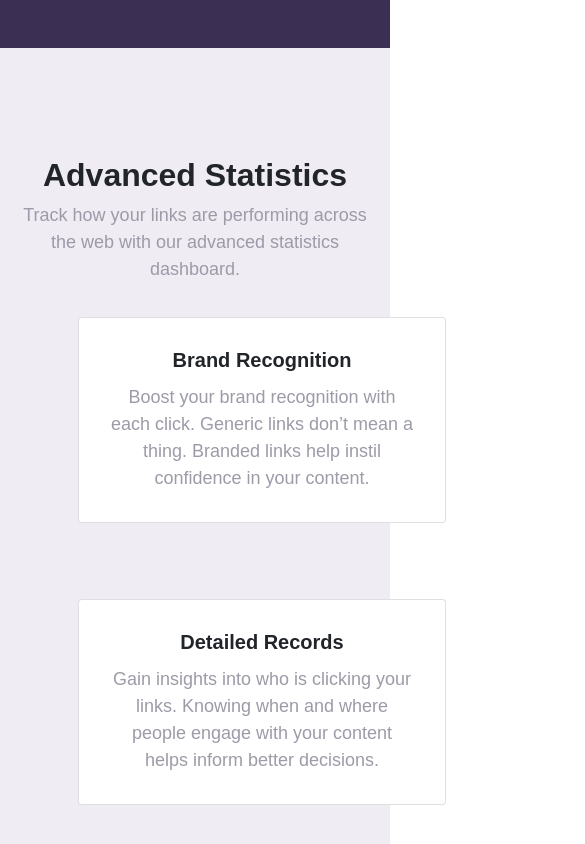
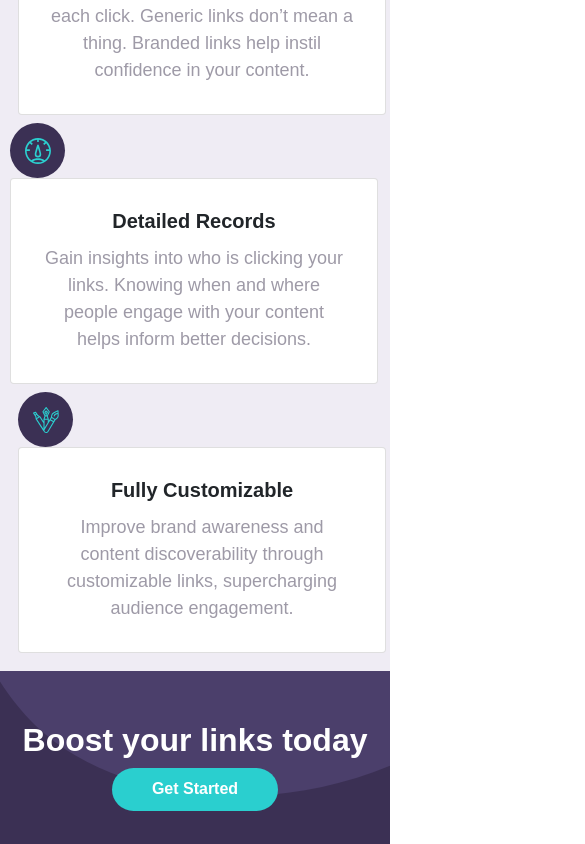
Before and after one commit to ARam2142/url-shortening-api-master, a React (Create React App) app: page / in a window 390 px wide. Shown: the part 800-1644 px from the top of the page, 585 px wide, since content can reach past the window. Built offline with nearby package versions, Linux system fonts and the light colour scheme.

Commit message:
put in icons on cards and made footer, and grid above it responsive

```diff
--- a/src/App.js
+++ b/src/App.js
@@ -11,8 +11,8 @@ function App() {
     <div>
       <Header />
       <Hero />
+      <Statistics />
       <BoostLinks />
-      <Statistics />
       <Footer />
     </div>
 
--- a/src/components/boostlinks/BoostLinks.js
+++ b/src/components/boostlinks/BoostLinks.js
@@ -1,5 +1,6 @@
 import React from 'react';
 import './boostlinks.css'
+// import logo from "./images/illustration-working.svg"
 
 function BoostLinks() {
     return (
@@ -8,7 +9,7 @@ function BoostLinks() {
 
                 <h2 class="links-title">Boost your links today</h2>
                 <div class="d-grid gap-2 d-md-flex justify-content-md-center start-btn">
-                    <button class="btn btn-primary" type="button">Get Started</button>
+                    <button class="btn btn-primary get-started" type="button"><span>Get Started</span></button>
                 </div>
             </div>
 
--- a/src/components/boostlinks/boostlinks.css
+++ b/src/components/boostlinks/boostlinks.css
@@ -1,5 +1,6 @@
 .link {
     background-color: hsl(257, 27%, 26%);
+    background-image: url('../images/bg-boost-desktop.svg');
     width: 100%;
     padding-top: 50px;
     height: 200px;
@@ -8,13 +9,22 @@
 .links-title {
     color: white;
     text-align: center;
+    font-weight: 700;
 }
 
-@media (max-width: 440px) {
+.get-started {
+    background-color: hsl(180, 66%, 49%);
+    border: none;
+    padding:0.6em 2.5em;
+    border-radius: 2em;
+}
+
+span {
+    font-weight: 700;
+}
+
+@media (max-width: 772px) {
     .start-btn {
         text-align: center;
     }
 }
-/* .boostlinks {
-    text-align: center;
-} */
--- a/src/components/footer/footer.css
+++ b/src/components/footer/footer.css
@@ -6,9 +6,16 @@
 
 }
 
-@media (max-width: 375px) {
+@media (min-width: 375px) and (max-width: 789px) {
+    .footer {
+        justify-content: center;
+    }
+}
+
+@media (max-width: 567px) {
     .shortly {
         text-align: center;
+        padding-bottom: 40px;
     }
 
 }
@@ -19,7 +26,7 @@
     text-align: none;
 }
 
-@media (max-width: 375px) {
+@media (max-width: 567px) {
     .options {
         text-align: center;
     }
@@ -27,14 +34,17 @@
 
 .features {
     color: white;
+    font-weight: 600;
 }
 
 .resources {
     color: white;
+    font-weight: 600;
 }
 
 .company {
     color: white;
+    font-weight: 600;
 }
 
 a.nav-link {
@@ -50,12 +60,18 @@ a:hover {
     padding-right: 5px;
 }
 
-@media (max-width: 375px) {
+@media (max-width: 567px) {
     .icons {
-        padding: 30px;
+        padding: 35px;
+        justify-content: center;
     }
+
 }
 
 i {
     color: white;
 }
+
+i:hover {
+    color: hsl(180, 66%, 49%)
+}
--- a/src/components/hero/Hero.js
+++ b/src/components/hero/Hero.js
@@ -14,14 +14,14 @@ const Hero = () => {
                         <button variant="info">Get Started</button>{' '}
                     </div>
                     <div className="col">
-                        <img
+                        {/* <img
                             className="illustration"
                             loading={'lazy'}
                             src={illustrationWorking}
                             alt={'Illustration Working'}
                             // height={'740'}
                             // width={'600'}
-                        />
+                        /> */}
                     </div>
                 </div>
 
--- a/src/components/statistics/Statistics.js
+++ b/src/components/statistics/Statistics.js
@@ -1,10 +1,13 @@
 import React from 'react';
 // import Jumbotron from 'react-bootstrap/Jumbotron'
+import Recognition from "../images/icon-brand-recognition.svg";
+import Records from "../images/icon-detailed-records.svg"
+import Customizable from "../images/icon-fully-customizable.svg"
 import './statistics.css'
 
 function Statistics() {
     return (
-        <div className="statistics">
+        <div className="hero">
             <div className="container">
 
                 <br />
@@ -17,6 +20,9 @@ function Statistics() {
 
                 <div class="row row-cols-1 d-grid row-cols-md-3 g-2 three-cards">
                     <div class="p-2 col">
+                        <div class="circle">
+                            <img src={Recognition} alt="brand-recognition" />
+                        </div>
                         <div class="card" style={{ width: "23rem" }}>
                             <div class="card-body">
                                 <h5 class="card-title">Brand Recognition</h5>
@@ -24,7 +30,10 @@ function Statistics() {
                             </div>
                         </div>
                     </div>
-                    <div class="p-2 col">
+                    <div id="p-2 col">
+                        <div className="circle">
+                            <img src={Records} alt="detailed-records" />
+                        </div>
                         <div class="card" style={{ width: "23rem" }}>
                             <div class="card-body">
                                 <h5 class="card-title">Detailed Records</h5>
@@ -33,6 +42,9 @@ function Statistics() {
                         </div>
                     </div>
                     <div class="p-2 col">
+                        <div className="circle">
+                            <img src={Customizable} alt="detailed-records" />
+                        </div>
                         <div class="card" style={{ width: "23rem" }}>
                             <div class="card-body">
                                 <h5 class="card-title">Fully Customizable</h5>
--- a/src/components/statistics/statistics.css
+++ b/src/components/statistics/statistics.css
@@ -2,7 +2,7 @@
     padding: 10px;
 }
 
-.statistics {
+div.hero {
     background-color: hsl(267, 27%, 94%)
 }
 
@@ -24,15 +24,27 @@ h5.card-title {
     color: hsl(257, 7%, 63%);
 }
 
-@media (max-width: 675px) {
+.circle {
+    background-color: hsl(257, 27%, 26%);
+    width: 55px;
+    height: 55px;
+    padding: 12px;
+    display: flex;
+    border-radius: 50%;
+}
+
+.circle img {
+    width: 26px;
+    height: auto;
+    display: block;
+    margin: auto;
+}
+
+@media (max-width: 772px) {
     .three-cards {
         text-align: center;
+        justify-content: center;
         padding: 10px;
-        margin-left: 45px;
-    }
-
-    .p-2.col {
-        margin-bottom: 60px;
-        /* margin-left: 60px; */
+        /* margin-left: 45px; */
     }
 }
```
Also changed, not shown: src/logo.svg (deleted).
